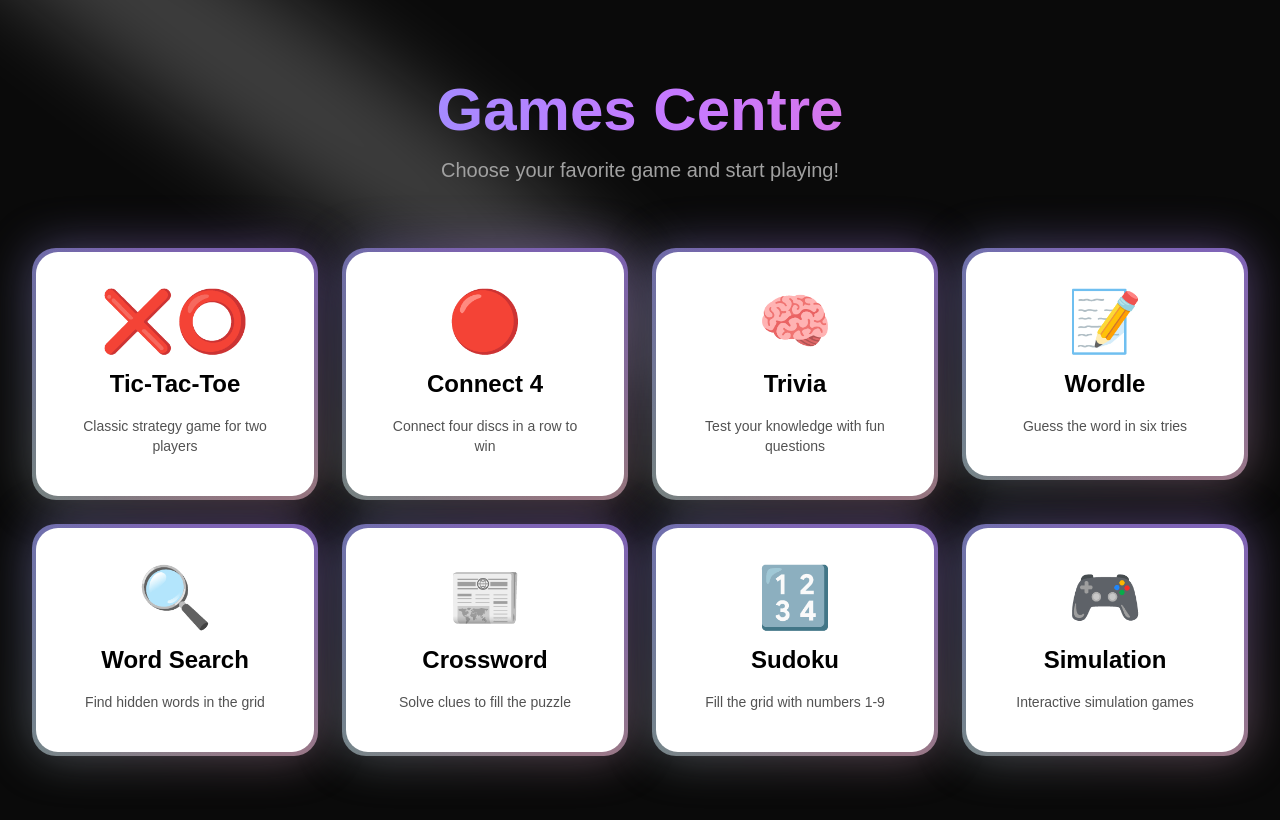
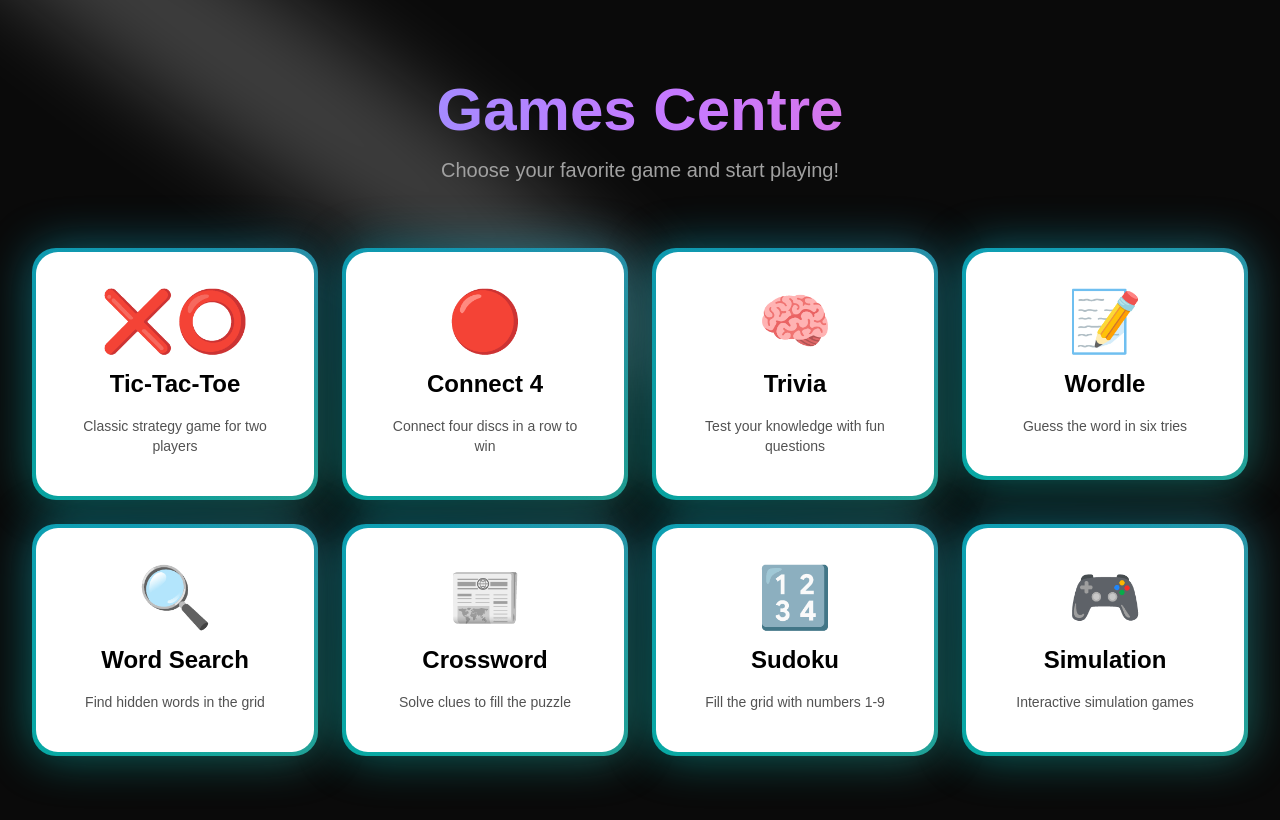
Before and after one commit to teozhengyang/games, a Next.js app in the folder app/: page / in a window 1280 px wide. Shown: the top 820 px of the page. Built offline with nearby package versions, Linux system fonts and the light colour scheme.

Commit message:
feat: update formatting of background gradient file

```diff
--- a/app/components/ui/background-gradient.tsx
+++ b/app/components/ui/background-gradient.tsx
@@ -18,7 +18,7 @@
             backgroundPosition: "0 50%",
         },
         animate: {
-      backgroundPosition: ["0, 50%", "100% 50%", "0 50%"],
+            backgroundPosition: ["0% 50%", "100% 50%", "0% 50%"],
         },
     };
     return (
```
Lines whose indentation alone changed are shown as unchanged.
